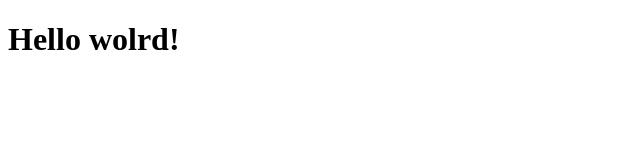
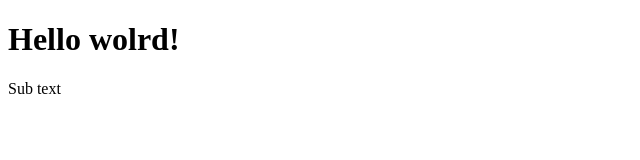
Before and after one commit to jjsimps0n/linuxServer, a plain HTML site: page index.html in a window 1280 px wide. Shown: the full height of the page, 0-640 px from the left. Drawn offline with Linux system fonts and the light colour scheme.

Commit message:
Made minor modifications

```diff
--- a/index.html
+++ b/index.html
@@ -8,5 +8,6 @@
 </head>
 <body>
     <h1>Hello wolrd!</h1>
+    <p>Sub text</p>
 </body>
 </html>
--- /dev/null
+++ b/style.css
@@ -0,0 +1,3 @@
+body {
+    background-color: red;
+}
```
